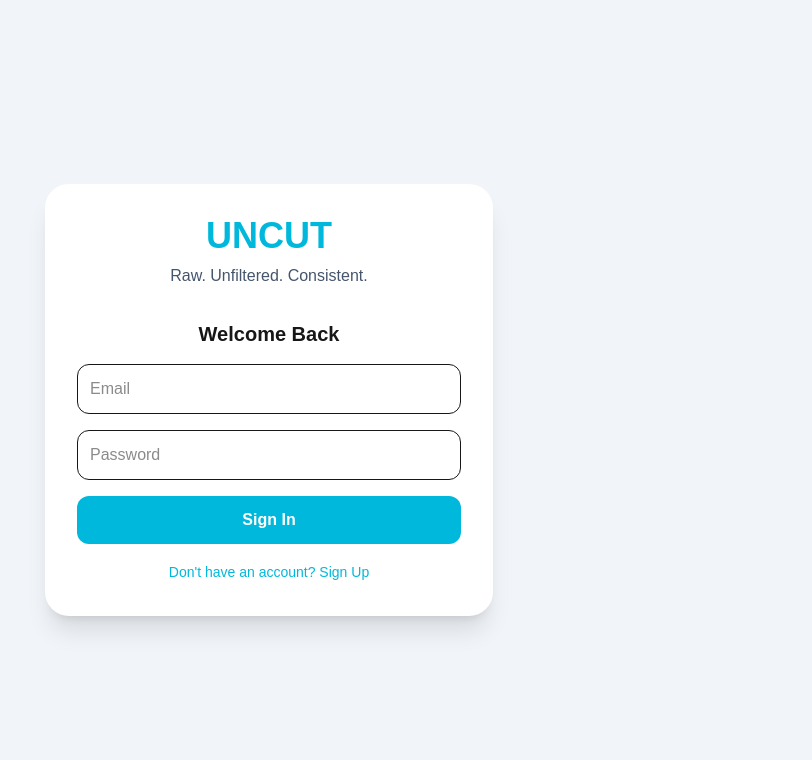
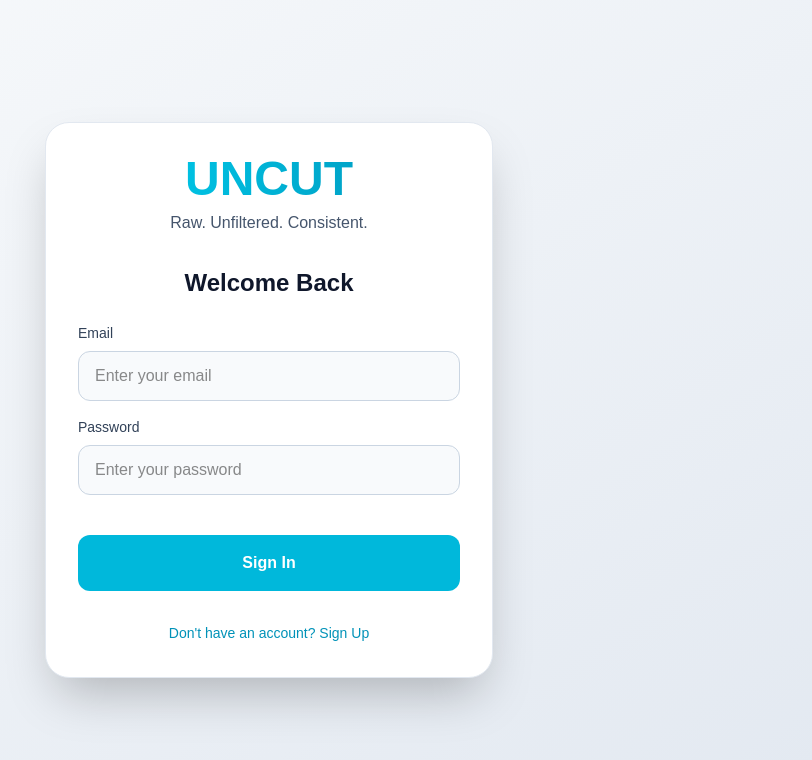
Before and after one commit to Salmajmd/uncut-web, a Next.js app: page / in a window 1280 px wide. Shown: the top 760 px of the page, without its empty margins (371-1183 px from the left). Built offline with nearby package versions, Linux system fonts and the light colour scheme.

Commit message:
Clean simple version without TypeScript errors

```diff
--- a/app/page.tsx
+++ b/app/page.tsx
@@ -2,31 +2,43 @@
 
 export default function UNCUTApp() {
   return (
-    <div className="min-h-screen bg-slate-100 flex items-center justify-center p-4">
-      <div className="bg-white rounded-3xl p-8 max-w-md w-full shadow-xl">
-        <h1 className="text-4xl font-bold text-cyan-500 text-center mb-2">UNCUT</h1>
-        <p className="text-center text-slate-600 mb-8">Raw. Unfiltered. Consistent.</p>
+    <div className="min-h-screen bg-gradient-to-br from-slate-50 to-slate-200 flex items-center justify-center p-4">
+      <div className="bg-white rounded-3xl p-8 max-w-md w-full shadow-2xl border border-slate-200">
+        <div className="text-center mb-8">
+          <h1 className="text-5xl font-black bg-gradient-to-r from-cyan-400 to-cyan-600 bg-clip-text text-transparent mb-2">
+            UNCUT
+          </h1>
+          <p className="text-slate-600">Raw. Unfiltered. Consistent.</p>
+        </div>
 
         <div className="space-y-4">
-          <h2 className="text-xl font-bold text-center">Welcome Back</h2>
+          <h2 className="text-2xl font-bold text-slate-900 text-center mb-6">
+            Welcome Back
+          </h2>
 
+          <div>
+            <label className="block text-sm font-medium text-slate-700 mb-2">Email</label>
             <input
               type="email"
-            placeholder="Email"
-            className="w-full p-3 border rounded-xl focus:ring-2 focus:ring-cyan-500"
+              className="w-full bg-slate-50 border border-slate-300 rounded-xl px-4 py-3 focus:outline-none focus:ring-2 focus:ring-cyan-500 focus:border-cyan-500"
+              placeholder="Enter your email"
             />
+          </div>
 
+          <div>
+            <label className="block text-sm font-medium text-slate-700 mb-2">Password</label>
             <input
               type="password"
-            placeholder="Password"
-            className="w-full p-3 border rounded-xl focus:ring-2 focus:ring-cyan-500"
+              className="w-full bg-slate-50 border border-slate-300 rounded-xl px-4 py-3 focus:outline-none focus:ring-2 focus:ring-cyan-500 focus:border-cyan-500"
+              placeholder="Enter your password"
             />
+          </div>
 
-          <button className="w-full bg-cyan-500 text-white py-3 rounded-xl font-bold hover:bg-cyan-600">
+          <button className="w-full bg-cyan-500 text-white py-4 rounded-xl font-bold hover:bg-cyan-600 transition-all mt-6">
             Sign In
           </button>
 
-          <button className="w-full text-cyan-500 text-sm">
+          <button className="w-full text-cyan-600 text-sm hover:text-cyan-700 transition-colors mt-4">
             Don't have an account? Sign Up
           </button>
         </div>
```
Lines whose indentation alone changed are shown as unchanged.
